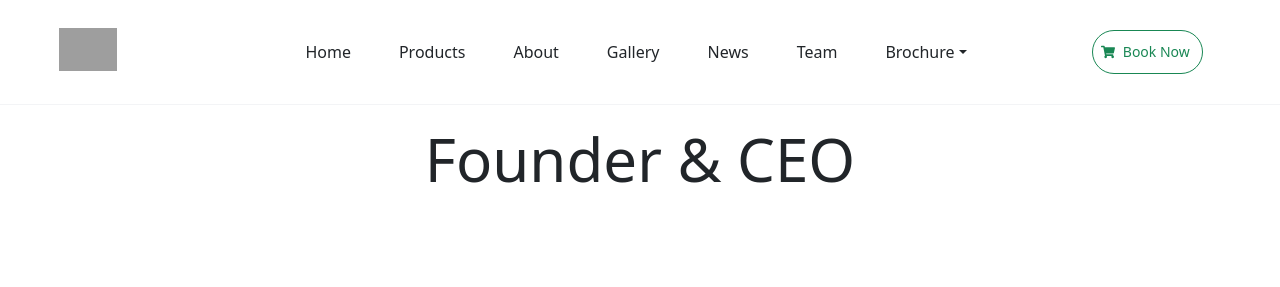
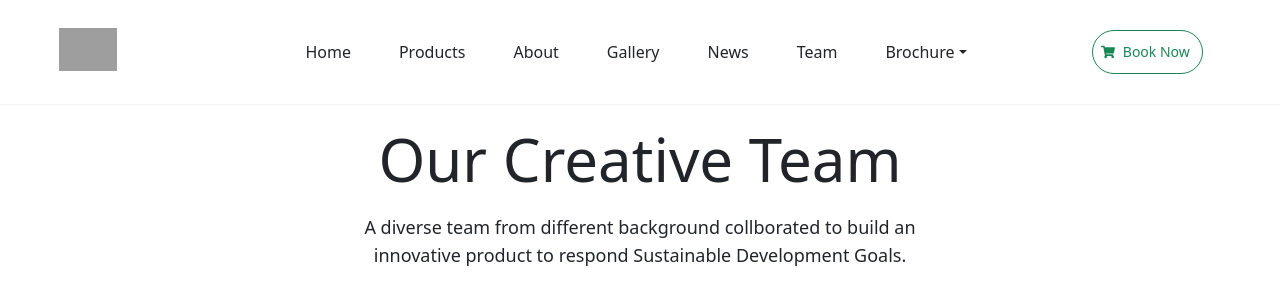
Before and after one commit to lakhiwal007/SaptKrishi, a Next.js app: page /team in a window 1280 px wide. Shown: the top 287 px of the page. Built offline with nearby package versions, Linux system fonts and the light colour scheme; grey boxes are pictures that could not be loaded; what tailwind-hamburgers, tailwindcss-border-gradient-radius would draw is missing.

Commit message:
Update Products.tsx and Profiles.tsx

```diff
--- a/components/Products.tsx
+++ b/components/Products.tsx
@@ -1,8 +1,8 @@
-import { NextComponentType } from "next";
+import { NextPage } from "next";
 import Image from "next/image";
 import KnowMore from "./KnowMore"
 
-const Products: NextComponentType = () => {
+const Products: NextPage = () => {
 	return (
 		<div className="w-full flex flex-col items-center justify-center mt-8">
 			<h1 data-aos="fade-down" className="text-4xl md:text-6xl ">Our Products</h1>
--- a/components/Profiles.tsx
+++ b/components/Profiles.tsx
@@ -1,27 +1,13 @@
-import { NextComponentType } from "next"
+import { NextPage } from "next"
+import Image from "next/image"
+import { FaFacebookF, FaTwitter, FaLinkedin } from "react-icons/fa";
 import Profile from "./Profile";
 
-const Profiles: NextComponentType = () => {
+const Profiles: NextPage = () => {
 	return (
 
 		<div className="container">
 			<div className="row justify-content-center">
-				<div className="col-12 col-sm-8 col-lg-6">
-					{/** <!-- Section Heading--> **/}
-					<div className="section_heading text-center wow fadeInUp mt-4" data-wow-delay="0.2s" style={{ visibility: 'visible', animationDelay: '0.2s', animationName: 'fadeInUp' }}>
-						<h3 className="text-6xl font-normal pb-4">Founder &<span> CEO</span></h3>
-						<p className="text-md pb-4 text-lg"></p>
-						<div className="line"></div>
-					</div>
-				</div>
-			</div>
-			<div className="row p-16">
-				<Profile imgURL={'/../public/src/team/nikky-jha.jpg'} fbURL={'#'} twURL={'#'} liURL={'#'} name={'Nikky Kumar Jha'} designation={'Co-Founder & CEO'} />
-				<Profile imgURL={'/../public/src/team/rashmi-jha.jpg'} fbURL={'#'} twURL={'#'} liURL={'#'} name={'Rashmi Jha'} designation={'Co-Founder & CEO'} />
-
-			</div>
-
-            <div className="row justify-content-center">
 				<div className="col-12 col-sm-8 col-lg-6">
 					{/** <!-- Section Heading--> **/}
 					<div className="section_heading text-center wow fadeInUp mt-4" data-wow-delay="0.2s" style={{ visibility: 'visible', animationDelay: '0.2s', animationName: 'fadeInUp' }}>
@@ -32,10 +18,13 @@ const Profiles: NextComponentType = () => {
 				</div>
 			</div>
 			<div className="row p-16">
+				<Profile imgURL={'/../public/src/team/nikky-jha.jpg'} fbURL={'#'} twURL={'#'} liURL={'#'} name={'Nikky Kumar Jha'} designation={'Co-Founder & CEO'} />
+				<Profile imgURL={'/../public/src/team/rashmi-jha.jpg'} fbURL={'#'} twURL={'#'} liURL={'#'} name={'Rashmi Jha'} designation={'Co-Founder & CEO'} />
 				<Profile imgURL={'/../public/src/team/diksha.png'} fbURL={'#'} twURL={'#'} liURL={'#'} name={'Ms. Deeksha Yadav'} designation={'...'} />
 				<Profile imgURL={'/../public/src/team/shivani.png'} fbURL={'#'} twURL={'#'} liURL={'#'} name={'Ms. Shivani Jha'} designation={'...'} />
 				<Profile imgURL={'/../public/src/team/harsh.jpeg'} fbURL={'#'} twURL={'#'} liURL={'#'} name={'Mr. Harsh Marolia'} designation={'...'} />
 				<Profile imgURL={'/../public/src/team/sourabh.png'} fbURL={'#'} twURL={'#'} liURL={'#'} name={'Mr. Sourabh Tiwary'} designation={'...'} />
+
 			</div>
 
             <div className="row justify-content-center">
```
